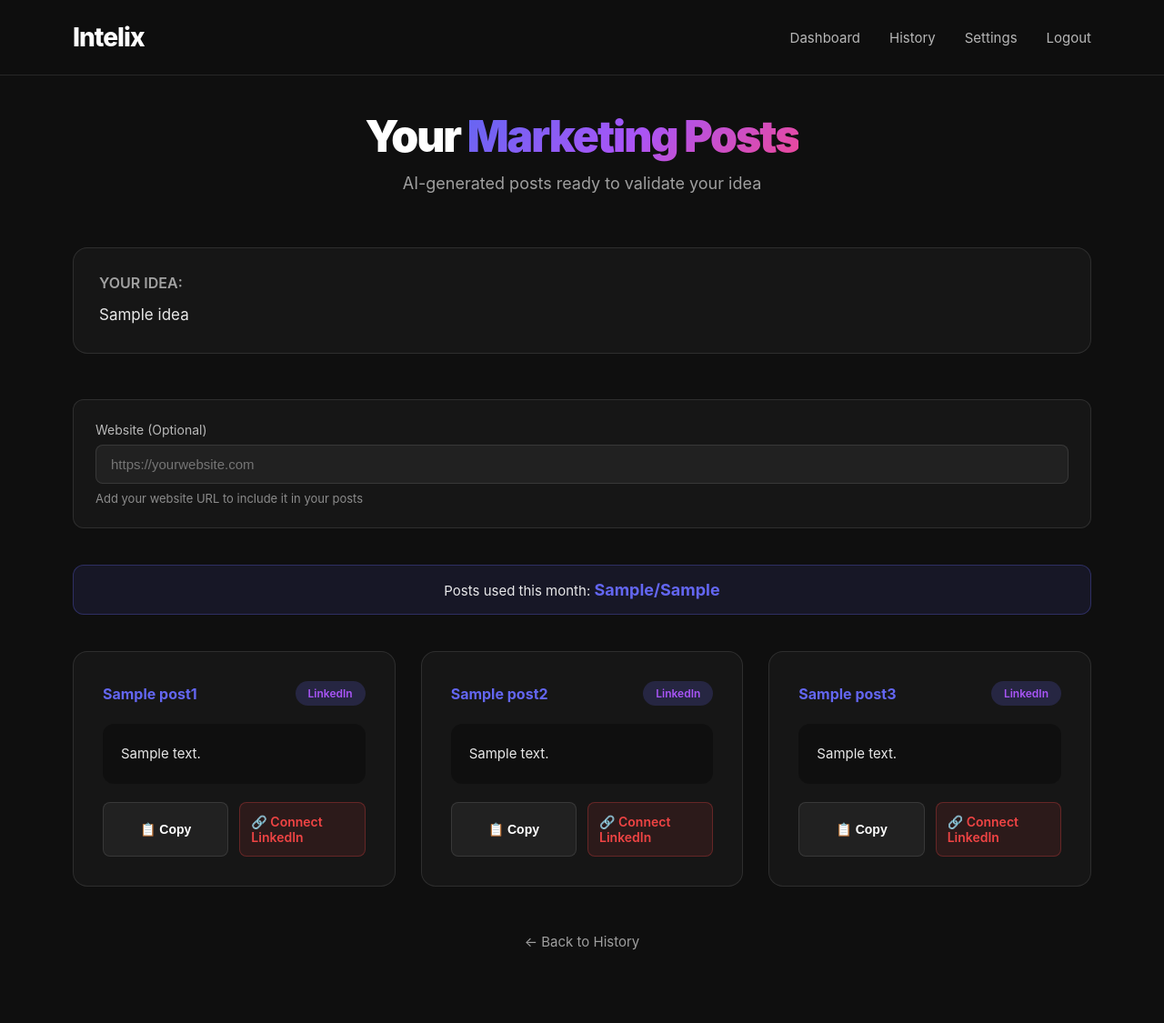
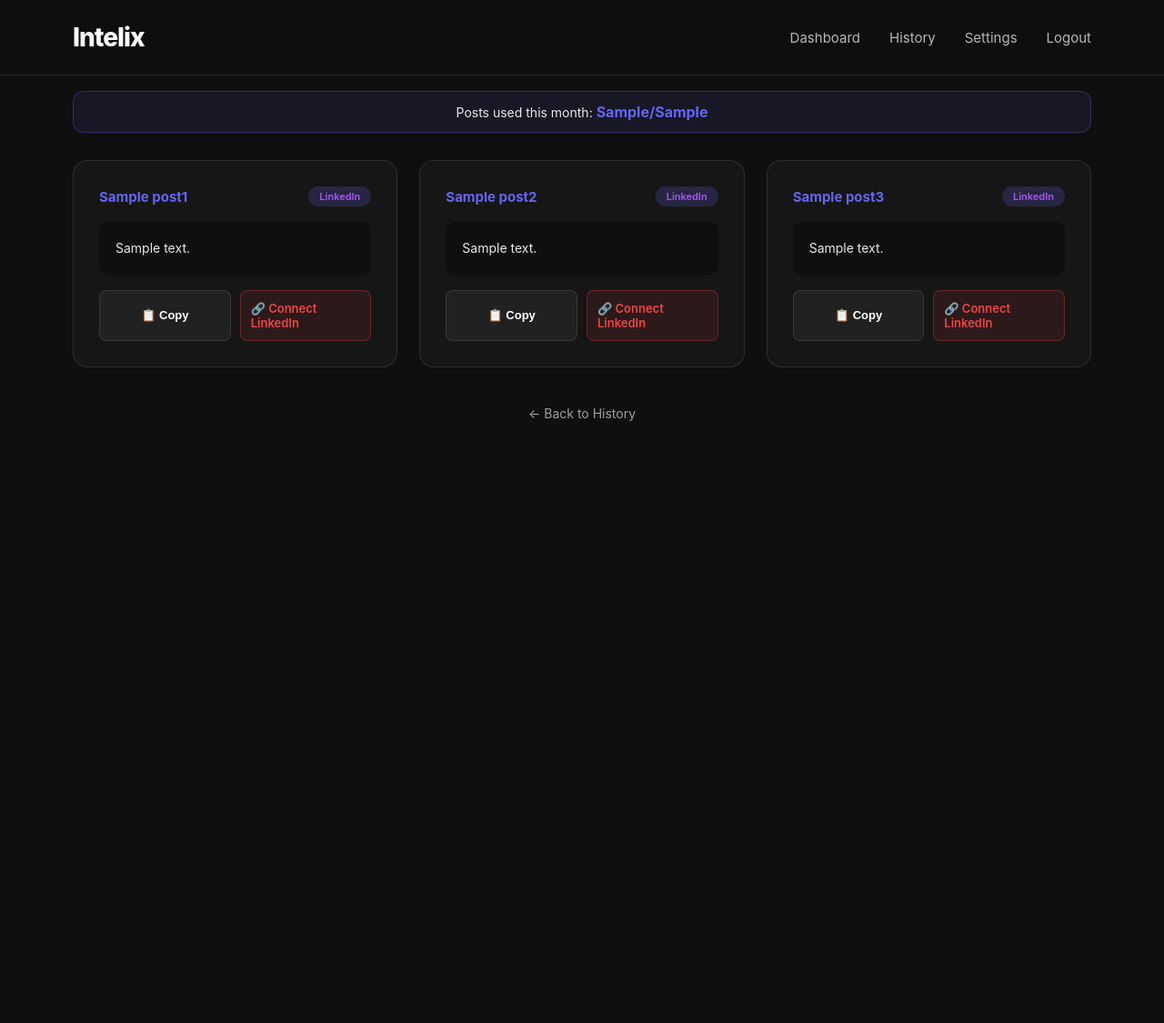
Before and after one commit to vedpalsodkar988-tech/Intelix-V2, a Flask app: template templates/marketing.html in a window 1280 px wide. Shown: the whole page at 91% size. After the commit the page ends 463 px from the top, so only its background shows below. Run offline with Flask 3, Linux system fonts and the light colour scheme; the template is opened without the code that fills it: most values are stand-ins (such as "Sample title", 1, 10 or a date in 2020); some libraries are stand-ins or nearby versions.

Commit message:
Update marketing.html

```diff
--- a/templates/marketing.html
+++ b/templates/marketing.html
@@ -59,136 +59,55 @@
         .container {
             max-width: 1200px;
             margin: 0 auto;
-            padding: 120px 40px 80px;
-        }
-
-        .header {
-            text-align: center;
-            margin-bottom: 60px;
-        }
-
-        .header h1 {
-            font-size: 48px;
-            font-weight: 900;
-            margin-bottom: 12px;
-            letter-spacing: -2px;
-        }
-
-        .gradient-text {
-            background: linear-gradient(135deg, #6366F1 0%, #A855F7 50%, #EC4899 100%);
-            -webkit-background-clip: text;
-            -webkit-text-fill-color: transparent;
-            background-clip: text;
-        }
-
-        .header p {
-            font-size: 18px;
-            color: rgba(255, 255, 255, 0.6);
-        }
-
-        .idea-summary {
-            background: rgba(255, 255, 255, 0.03);
-            border: 1px solid rgba(255, 255, 255, 0.1);
-            border-radius: 16px;
-            padding: 28px;
-            margin-bottom: 50px;
-        }
-
-        .idea-summary h3 {
-            font-size: 16px;
-            color: rgba(255, 255, 255, 0.6);
-            margin-bottom: 12px;
-            font-weight: 600;
-        }
-
-        .idea-summary p {
-            font-size: 17px;
-            line-height: 1.6;
-            color: rgba(255, 255, 255, 0.9);
-        }
-
-        .website-field {
-            background: rgba(255, 255, 255, 0.03);
-            border: 1px solid rgba(255, 255, 255, 0.1);
-            border-radius: 12px;
-            padding: 24px;
-            margin-bottom: 40px;
-        }
-
-        .website-field label {
-            display: block;
-            font-size: 14px;
-            color: rgba(255, 255, 255, 0.7);
-            margin-bottom: 8px;
-        }
-
-        .website-field input {
-            width: 100%;
-            padding: 12px 16px;
-            background: rgba(255, 255, 255, 0.05);
-            border: 1px solid rgba(255, 255, 255, 0.1);
-            border-radius: 8px;
-            color: #FFFFFF;
-            font-size: 15px;
-        }
-
-        .website-field input:focus {
-            outline: none;
-            border-color: #6366F1;
-        }
-
-        .website-field p {
-            font-size: 13px;
-            color: rgba(255, 255, 255, 0.5);
-            margin-top: 8px;
+            padding: 100px 40px 80px;
         }
 
         .posts-counter {
             background: rgba(99, 102, 241, 0.1);
             border: 1px solid rgba(99, 102, 241, 0.3);
             border-radius: 12px;
-            padding: 16px 24px;
-            margin-bottom: 40px;
+            padding: 12px 20px;
+            margin-bottom: 30px;
             text-align: center;
-            font-size: 15px;
+            font-size: 14px;
             color: rgba(255, 255, 255, 0.9);
         }
 
         .posts-counter strong {
             color: #6366F1;
-            font-size: 18px;
+            font-size: 16px;
         }
 
         .posts-grid {
             display: grid;
             grid-template-columns: repeat(auto-fit, minmax(350px, 1fr));
-            gap: 28px;
-            margin-bottom: 50px;
+            gap: 24px;
+            margin-bottom: 40px;
         }
 
         .post-card {
             background: rgba(255, 255, 255, 0.03);
             border: 1px solid rgba(255, 255, 255, 0.1);
             border-radius: 16px;
-            padding: 32px;
+            padding: 28px;
             transition: all 0.3s;
         }
 
         .post-card:hover {
             background: rgba(255, 255, 255, 0.05);
             border-color: rgba(99, 102, 241, 0.3);
-            transform: translateY(-4px);
+            transform: translateY(-2px);
         }
 
         .post-header {
             display: flex;
             justify-content: space-between;
             align-items: center;
-            margin-bottom: 20px;
+            margin-bottom: 16px;
         }
 
         .post-title {
-            font-size: 16px;
+            font-size: 15px;
             font-weight: 700;
             color: #6366F1;
         }
@@ -196,37 +115,37 @@
         .post-badge {
             background: rgba(99, 102, 241, 0.2);
             color: #A855F7;
-            padding: 6px 14px;
+            padding: 4px 12px;
             border-radius: 20px;
-            font-size: 12px;
+            font-size: 11px;
             font-weight: 600;
         }
 
         .post-content {
             background: rgba(0, 0, 0, 0.3);
             border-radius: 12px;
-            padding: 20px;
-            margin-bottom: 20px;
+            padding: 18px;
+            margin-bottom: 16px;
             line-height: 1.7;
-            font-size: 15px;
+            font-size: 14px;
             color: rgba(255, 255, 255, 0.9);
             white-space: pre-wrap;
-            max-height: 300px;
+            max-height: 280px;
             overflow-y: auto;
         }
 
         .post-actions {
             display: flex;
-            gap: 12px;
+            gap: 10px;
             flex-wrap: wrap;
         }
 
         .btn-copy, .btn-post {
             flex: 1;
-            min-width: 120px;
-            padding: 12px;
+            min-width: 110px;
+            padding: 11px;
             border-radius: 8px;
-            font-size: 14px;
+            font-size: 13px;
             font-weight: 600;
             cursor: pointer;
             transition: all 0.3s;
@@ -267,16 +186,16 @@
             border: 1px solid rgba(239, 68, 68, 0.3);
             color: #EF4444;
             text-decoration: none;
-            padding: 12px;
+            padding: 11px;
             border-radius: 8px;
-            font-size: 14px;
+            font-size: 13px;
             font-weight: 600;
             display: inline-flex;
             align-items: center;
             justify-content: center;
             gap: 6px;
             flex: 1;
-            min-width: 120px;
+            min-width: 110px;
         }
 
         .btn-connect:hover {
@@ -289,10 +208,10 @@
         }
 
         .success-message, .error-message {
-            padding: 12px 16px;
+            padding: 10px 14px;
             border-radius: 8px;
-            margin-top: 12px;
-            font-size: 13px;
+            margin-top: 10px;
+            font-size: 12px;
             display: none;
         }
 
@@ -310,13 +229,13 @@
 
         .back-link {
             text-align: center;
-            margin-top: 40px;
+            margin-top: 30px;
         }
 
         .back-link a {
             color: rgba(255, 255, 255, 0.6);
             text-decoration: none;
-            font-size: 15px;
+            font-size: 14px;
         }
 
         .back-link a:hover {
@@ -325,8 +244,8 @@
 
         .spinner {
             display: inline-block;
-            width: 14px;
-            height: 14px;
+            width: 12px;
+            height: 12px;
             border: 2px solid rgba(255, 255, 255, 0.3);
             border-top-color: white;
             border-radius: 50%;
@@ -343,11 +262,7 @@
             }
 
             .container {
-                padding: 100px 24px 60px;
-            }
-
-            .header h1 {
-                font-size: 36px;
+                padding: 90px 24px 60px;
             }
 
             .posts-grid {
@@ -368,23 +283,7 @@
     </nav>
 
     <div class="container">
-        <div class="header">
-            <h1>Your <span class="gradient-text">Marketing Posts</span></h1>
-            <p>AI-generated posts ready to validate your idea</p>
-        </div>
-
         {% if posts %}
-        <div class="idea-summary">
-            <h3>YOUR IDEA:</h3>
-            <p>{{ idea }}</p>
-        </div>
-
-        <div class="website-field">
-            <label for="website">Website (Optional)</label>
-            <input type="text" id="website" placeholder="https://yourwebsite.com">
-            <p>Add your website URL to include it in your posts</p>
-        </div>
-
         <div class="posts-counter">
             Posts used this month: <strong>{{ posts_used }}/{{ posts_limit }}</strong>
         </div>
@@ -396,7 +295,7 @@
                     <span class="post-title">{{ posts.post1.title }}</span>
                     <span class="post-badge">LinkedIn</span>
                 </div>
-                <div class="post-content" id="preview-post1">{{ posts.post1.content }}</div>
+                <div class="post-content">{{ posts.post1.content }}</div>
                 <div class="post-actions">
                     <button class="btn-copy" onclick="copyToClipboard('post1')">
                         📋 Copy
@@ -422,7 +321,7 @@
                     <span class="post-title">{{ posts.post2.title }}</span>
                     <span class="post-badge">LinkedIn</span>
                 </div>
-                <div class="post-content" id="preview-post2">{{ posts.post2.content }}</div>
+                <div class="post-content">{{ posts.post2.content }}</div>
                 <div class="post-actions">
                     <button class="btn-copy" onclick="copyToClipboard('post2')">
                         📋 Copy
@@ -448,7 +347,7 @@
                     <span class="post-title">{{ posts.post3.title }}</span>
                     <span class="post-badge">LinkedIn</span>
                 </div>
-                <div class="post-content" id="preview-post3">{{ posts.post3.content }}</div>
+                <div class="post-content">{{ posts.post3.content }}</div>
                 <div class="post-actions">
                     <button class="btn-copy" onclick="copyToClipboard('post3')">
                         📋 Copy
@@ -481,31 +380,6 @@
     </div>
 
     <script>
-        // Update post preview when website is added
-        document.getElementById('website').addEventListener('input', function() {
-            const website = this.value.trim();
-            updatePostPreviews(website);
-        });
-
-        function updatePostPreviews(website) {
-            ['post1', 'post2', 'post3'].forEach(postId => {
-                const textarea = document.getElementById(postId);
-                const preview = document.getElementById('preview-' + postId);
-                let content = textarea.value;
-
-                // Remove existing website if any
-                content = content.replace(/\n\n🌐 .*$/, '');
-
-                // Add new website if provided
-                if (website) {
-                    content += `\n\n🌐 ${website}`;
-                }
-
-                preview.textContent = content;
-                textarea.value = content;
-            });
-        }
-
         function copyToClipboard(elementId) {
             const copyText = document.getElementById(elementId);
             copyText.select();
```
